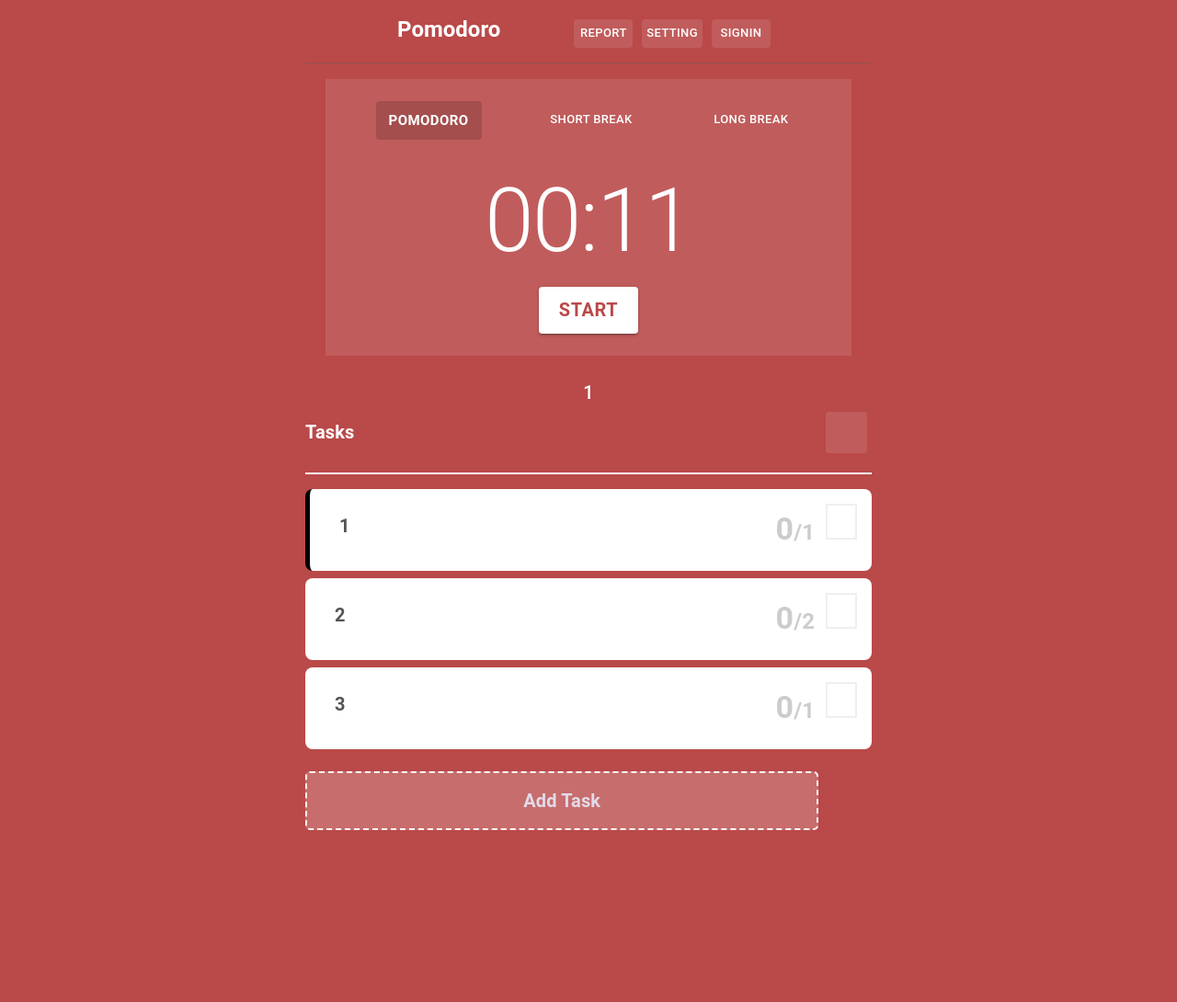
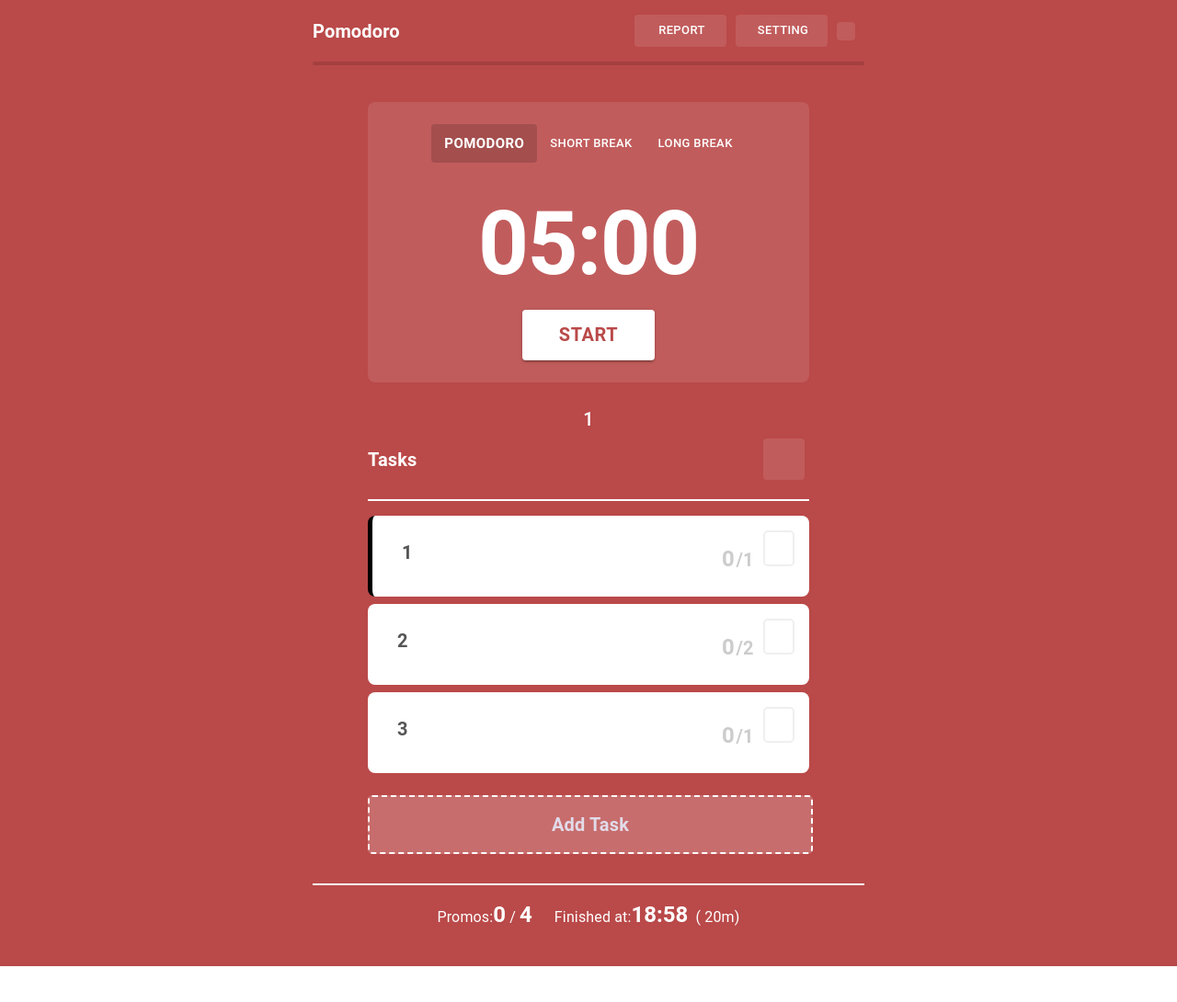
Before and after one commit to MTS999/Pomodoro, a React (Vite) app: page / in a window 1280 px wide. Shown: the top 1090 px of the page at 92% size. After the commit the page ends 1051 px from the top, so only its background shows below. Built offline with nearby package versions, Linux system fonts and the light colour scheme; a web font is replaced by a local one.

Commit message:
set theme

```diff
--- a/src/App.jsx
+++ b/src/App.jsx
@@ -10,6 +10,7 @@ import Task from "./Components/Task";
 import AudioPlayer from "./Components/AllSettings/AudioPlayer";
 import PomodoroContext, { PomodoroProvider } from "./PomodoroContext";
 import { ThemeProvider } from "@mui/material/styles";
+import PomodoroInfo from "./Components/PomodoroInfo";
 
 function App() {
   return (
@@ -25,28 +26,38 @@ function PomodoroApp() {
   return (
     <ThemeProvider theme={theme}>
       <Container
+
         maxWidth="xl"
-        sx={{ backgroundColor: "background.default", height: "200vh" }}
+        sx={{ backgroundColor: "background.default",
+          //  height: "200vh"
+          }}
+
       >
+
         <Box
           display={"flex"}
-          width={"50%"}
+          // width={"50%"}3
+          width={{ xs: "100%", sm: "600px" }} // Responsive width
+
           flexDirection={"column"}
           alignItems={"center"}
           margin={"auto"}
+          pb={5}
         >
           <Header />
+
+          <Counter />
+          <Setting />
+          <Task />
           <Divider
             sx={{
               width: "100%",
               borderBottomWidth: 2, // Adjust the thickness
-              borderColor: "#A44E4E", // Change the color
+              borderColor: "white", // Change the color
               marginY: 2, // Adjust the width to fit the parent container
             }}
           />
-          <Counter />
-          <Setting />
-          <Task />
+          <PomodoroInfo/>
           <AudioPlayer />
         </Box>
       </Container>
--- a/src/Components/Counter.jsx
+++ b/src/Components/Counter.jsx
@@ -1,10 +1,12 @@
 import React, { useState, useEffect, useContext, useRef } from "react";
 import Button from "@mui/material/Button";
-import { Box, Typography } from "@mui/material";
+import { Box, LinearProgress, Typography } from "@mui/material";
 import { useTheme } from "@mui/material/styles";
 import PomodoroContext from "../PomodoroContext";
+import useMediaQuery from "@mui/material/useMediaQuery";
 
 const Counter = () => {
+  const isExtraSmallScreen = useMediaQuery("(max-width:419px)");
   const theme = useTheme();
   const {
     pomodoroTime,
@@ -33,6 +35,10 @@ const Counter = () => {
   const [pomodoroCounterForLongBreak, setPomodoroCounterForLongBreak] =
     useState(longBreakIntervals);
   const [firstLoad, setFirstLoad] = useState(true);
+
+  const totalTime =
+    select === 1 ? pomodoroTime : select === 2 ? shortBreakTime : longBreakTime;
+  const progress = ((totalTime - time) / totalTime) * 100;
   useEffect(() => {
     let interval;
     if (isActive && time > 0) {
@@ -119,10 +125,10 @@ const Counter = () => {
     });
     let taskToMOve = updatedTasks.filter((task) => task.moveToEnd);
     // console.log(taskToMOve);
-    if (taskToMOve.length>0) {
+    if (taskToMOve.length > 0) {
       updatedTasks = updatedTasks.filter((task) => !task.moveToEnd);
 
-      updatedTasks.push({...  taskToMOve[0],moveToEnd:false});
+      updatedTasks.push({ ...taskToMOve[0], moveToEnd: false });
       if (autoSwitchTasks) {
         // Find the next incomplete task
         const nextTask = updatedTasks.find((task) => !task.taskComplete);
@@ -140,7 +146,7 @@ const Counter = () => {
     let second = time % 60;
 
     return (
-      <Typography variant="h1" color="white">{`${
+      <Typography variant="h1" color="white" fontWeight={"bold"}>{`${
         minuts < 10 ? "0" : ""
       }${minuts}:${second < 10 ? "0" : ""}${second}`}</Typography>
     );
@@ -152,36 +158,65 @@ const Counter = () => {
     setSelect(selection);
   };
   const getButtonStyles = (buttonSelect) => ({
-
     backgroundColor:
       select === buttonSelect ? theme.palette.background.secondary : "",
     color: theme.palette.background.white,
     fontWeight: select === buttonSelect ? "bold" : "",
-    padding:""
+    padding: "",
   });
   return (
     <>
+      <LinearProgress
+        variant="determinate"
+        value={progress}
+        sx={{
+          color: "white",
+          width: "100%",
+          mb: 2,
+          height: 4,
+          borderRadius: 2,
+
+          "&.MuiLinearProgress-root": {
+            backgroundColor: theme.palette.background.line,
+            // backgroundColor: "transparent",
+          },
+          "& .MuiLinearProgress-bar": {
+            backgroundColor: "white", // Progress color (filled part)
+          },
+        }} // Custom styles
+      />
       <Box
-        width={"85%"}
+        width={{ sm: "80%", xs: "100%" }}
         display={"flex"}
         flexDirection={"column"}
         justifyContent={"space-around"}
         alignItems={"center"}
         sx={{ backgroundColor: theme.palette.background.primary }}
-        padding={3}
+        paddingTop={3}
+        paddingBottom={3}
+        mt={3}
+        backgroundColor="brown"
+        borderRadius={2}
       >
-        <Box width={"100%"} display={"flex"} justifyContent={"space-around"}>
+        <Box
+          width={"100%"}
+          display={"flex"}
+          justifyContent={"center"}
+          gap={isExtraSmallScreen ? "20px" : "opx"}
+        >
           <Button
             size="large"
             variant="text"
             onClick={() => handleClick(pomodoroTime, 1)}
             style={getButtonStyles(1)}
-          sx={{
-            paddingLeft:"14px",
-            paddingRight:"14px"
-          }}
+            sx={{
+              paddingLeft: "14px",
+              paddingRight: "14px",
+            }}
           >
-            Pomodoro
+            {!isExtraSmallScreen ? "Pomodoro" : "Pomo"}
+
+            {/* Pomodoro */}
           </Button>
           <Button
             size="small"
@@ -190,11 +225,11 @@ const Counter = () => {
             onClick={() => handleClick(shortBreakTime, 2)}
             style={getButtonStyles(2)}
             sx={{
-              paddingLeft:"14px",
-              paddingRight:"14px"
+              paddingLeft: "14px",
+              paddingRight: "14px",
             }}
           >
-            Short Break
+            {!isExtraSmallScreen ? "Short Break" : "Short"}
           </Button>
           <Button
             size="small"
@@ -203,11 +238,11 @@ const Counter = () => {
             onClick={() => handleClick(longBreakTime, 3)}
             style={getButtonStyles(3)}
             sx={{
-              paddingLeft:"14px",
-              paddingRight:"14px"
+              paddingLeft: "14px",
+              paddingRight: "14px",
             }}
           >
-            Long Break
+            {!isExtraSmallScreen ? " Long Break" : "Long"}
           </Button>
         </Box>
         <Box mt={4} mb={2}>
@@ -222,11 +257,12 @@ const Counter = () => {
           sx={{
             color: theme.palette.background.default,
             backgroundColor: theme.palette.background.white,
-            fontSize:"20px",
-            fontWeight:"bold",
-            ":hover":{
-              backgroundColor:theme.palette.background.white
-            }
+            fontSize: "20px",
+            padding: "10px 40px",
+            fontWeight: "bold",
+            ":hover": {
+              backgroundColor: theme.palette.background.white,
+            },
           }}
         >
           {isActive ? "Stop" : "Start"}
--- a/src/Components/Header.jsx
+++ b/src/Components/Header.jsx
@@ -3,21 +3,41 @@ import { useContext } from "react";
 import { Button, Typography, Box, Divider } from "@mui/material";
 import { useTheme } from "@mui/material/styles";
 import PomodoroContext from "../PomodoroContext";
+import useMediaQuery from "@mui/material/useMediaQuery";
+
 const Header = () => {
   const theme = useTheme();
+  const isSmallScreen = useMediaQuery(theme.breakpoints.down("sm"));
+  const isExtraSmallScreen = useMediaQuery('(max-width:390px)');
+
   const { openSetting, setOpenSetting } = useContext(PomodoroContext);
   return (
     <>
-      <Box marginTop={2}>
+      <Box
+        width="100%"
+        marginTop={2}
+        mb={2}
+        // backgroundColor={"green"}
+        display={"flex"}
+        alignItems={"center"}
+        justifyContent={"space-between"}
+      >
         <Typography
           display={"inline-block"}
           mr={10}
-          variant="h5"
+          variant="h6"
           fontWeight={"bold"}
           color={theme.palette.background.white}
         >
-          Pomodoro
+          <i
+            className="nf nf-md-checkbox_marked_circle"
+            style={{ marginRight: !isSmallScreen ? "0px" : "4px" }}
+          ></i>
+
+          {!isExtraSmallScreen && "Pomodoro"}
+
         </Typography>
+        <Box>
           <Button
             size="small"
             variant="text"
@@ -25,9 +45,19 @@ const Header = () => {
               marginRight: "10px",
               backgroundColor: theme.palette.background.primary,
               color: theme.palette.background.white,
+              minWidth: isSmallScreen ? "auto" : "100px", // Adjust width based on screen size
+              minHeight: isSmallScreen ? "auto" : "35px",
+              // minWidth:"auto",
+              padding: isSmallScreen ? "10px" : "0px", // Less padding for small screens
+              fontSize: !isSmallScreen ? 'auto' : '18px',
+
             }}
           >
-          Report
+            <i
+              className="nf nf-cod-graph"
+              style={{ marginRight: isSmallScreen ? "0px" : "3px" }}
+            ></i>
+            {!isSmallScreen && "Report"}{" "}
           </Button>
           <Button
             size="small"
@@ -37,10 +67,23 @@ const Header = () => {
               backgroundColor: theme.palette.background.primary,
               color: theme.palette.background.white,
               border: "none",
+              minWidth: isSmallScreen ? 'auto' : '100px', // Adjust width based on screen size
+              minHeight: isSmallScreen ? 'auto' : '35px',
+              // minWidth:"auto",
+              padding: isSmallScreen ? "10px" : "0px", // Less padding for small screens
+              fontSize: !isSmallScreen ? 'auto' : '18px',
+
             }}
             onClick={() => setOpenSetting(!openSetting)}
           >
-          Setting
+            {
+              <i
+                className="nf nf-cod-settings_gear"
+                style={{ marginRight: isSmallScreen ? "0px" : "3px" }}
+              ></i>
+            }
+
+            {!isSmallScreen && "setting"}
           </Button>
           <Button
             size="small"
@@ -49,11 +92,30 @@ const Header = () => {
               marginRight: "10px",
               backgroundColor: theme.palette.background.primary,
               color: theme.palette.background.white,
+
+              minWidth:  'auto' , // Adjust width based on screen size
+              minHeight: 'auto' ,
+              padding: "10px", // Less padding for small screens
+              fontSize: "18px",
+
             }}
           >
-          SignIn
+            <i
+              className="nf nf-md-dots_vertical"
+              style={{
+               }}
+            ></i>
           </Button>
         </Box>
+      </Box>
+      {/* <Divider
+        sx={{
+          width: "100%",
+          borderBottomWidth: 2, // Adjust the thickness
+          borderColor: theme.palette.background.main, // Change the color
+          marginY: 2, // Adjust the width to fit the parent container
+        }}
+      /> */}
     </>
   );
 };
--- /dev/null
+++ b/src/Components/PomodoroInfo.jsx
@@ -0,0 +1,126 @@
+import React, { useEffect, useState } from "react";
+import { useContext } from "react";
+import { Box, Button, Typography, Divider, TextField } from "@mui/material";
+import PomodoroContext from "../PomodoroContext";
+import { useTheme } from "@mui/material/styles";
+const PomodoroInfo = () => {
+  const theme = useTheme();
+  const { Tasks, setTasks, pomodoroTime } = useContext(PomodoroContext);
+  const [newTime, setNewTime] = useState("");
+  const [timeDifference, setTimeDifference] = useState("");
+  const [totalPomodoros, setTotalPomodoros] = useState(
+    Tasks.reduce((total, task) => {
+      return total + task.totalPomodoros;
+    }, 0)
+  );
+  const [totalCompletedPomodoros, setTotalCompletedPomodoros] = useState(
+    Tasks.reduce((total, task) => {
+      return total + task.comletetedPomodoro;
+    }, 0)
+  );
+  const [RemainingTime, setRemainingTime] = useState(
+    Tasks.reduce((total, task) => {
+      return (
+        total + (task.totalPomodoros - task.comletetedPomodoro) * pomodoroTime
+      );
+    }, 0)
+  );
+
+  console.log(newTime);
+  console.log(timeDifference);
+
+  useEffect(() => {
+    const currentTime = new Date();
+    currentTime.setSeconds(currentTime.getSeconds() + RemainingTime);
+    const hours = currentTime.getHours().toString().padStart(2, "0");
+    const minutes = currentTime.getMinutes().toString().padStart(2, "0");
+    const displayTime = `${hours}:${minutes}`;
+    let hoursDiff = Math.floor(RemainingTime / 3600);
+    let minutesDiff = Math.floor((RemainingTime % 3600) / 60);
+    setNewTime(displayTime);
+    setTimeDifference(
+      `${hoursDiff < 1 ? "" : hoursDiff}${
+        hoursDiff < 1 ? "" : "h"
+      } ${minutesDiff}m`
+    );
+  }, [pomodoroTime, RemainingTime]);
+
+  return (
+    <Box
+    width={"100%"}
+      display={"flex"}
+      flexDirection={{sm:"row",xs:"column"}}
+      alignItems={"center"}
+      justifyContent={"center"}
+      gap={{sm:3,xs:1}}
+    //   backgroundColor={"green"}
+    >
+      <Box display={"inline-block"}>
+        <Typography
+          variant="body1"
+          display={"inline-block"}
+          color={theme.palette.background.white}
+        >
+          Promos:
+        </Typography>
+        <Typography
+          variant="h5"
+          display={"inline-block"}
+          color={theme.palette.background.white}
+          fontWeight={"bold"}
+        >
+          {totalCompletedPomodoros}
+        </Typography>
+        <Typography
+          variant="body1"
+          display={"inline-block"}
+          color={theme.palette.background.white}
+        >
+          &nbsp;/&nbsp;
+        </Typography>
+        <Typography
+          variant="h5"
+          display={"inline-block"}
+          color={theme.palette.background.white}
+          fontWeight={"bold"}
+        >
+          {totalPomodoros}
+        </Typography>
+      </Box>
+      <Box display={"inline-block"}>
+        <Typography
+          variant="body1"
+          display={"inline-block"}
+          color={theme.palette.background.white}
+        >
+          Finished at:
+        </Typography>
+        <Typography
+          variant="h5"
+          display={"inline-block"}
+          color={theme.palette.background.white}
+          fontWeight={"bold"}
+        >
+          {newTime}
+        </Typography>
+        <Typography
+          variant="body1"
+          display={"inline-block"}
+          color={theme.palette.background.white}
+        >
+          &nbsp;&nbsp;
+        </Typography>
+        <Typography
+          variant="body1"
+          display={"inline-block"}
+          color={theme.palette.background.white}
+          //   fontWeight={"bold"}
+        >
+          ({timeDifference})
+        </Typography>
+      </Box>
+    </Box>
+  );
+};
+
+export default PomodoroInfo;
--- a/src/Components/Task.jsx
+++ b/src/Components/Task.jsx
@@ -84,7 +84,7 @@ const Task = () => {
         display={"flex"}
         alignItems={"center"}
         justifyContent={"space-between"}
-        // backgroundColor={"white"}
+        // backgroundColor={"green"}
         // mb={1}
         p={2}
       >
@@ -111,7 +111,7 @@ const Task = () => {
         <Box display={"inline-block"}>
           <Typography
             display={"inline-block"}
-            variant="h4"
+            variant="h5"
             fontWeight={"bold"}
             color={theme.palette.setting.main}
           >
@@ -119,9 +119,12 @@ const Task = () => {
           </Typography>
           <Typography
             display={"inline-block"}
-            variant="h5"
+            variant="h6"
             fontWeight={"bold"}
             color={theme.palette.setting.main}
+            // pt={4}
+            // backgroundColor={"green"}
+            ml={.2}
           >
             /{task.totalPomodoros}
             &nbsp;&nbsp;
@@ -135,6 +138,7 @@ const Task = () => {
             border={`2px solid ${theme.palette.setting.secondary}`}
             // backgroundColor={theme.palette.setting.secondary}
             backgroundColor={"white"}
+            borderRadius={"5px"}
           >
             <Typography variant="h6" color={theme.palette.setting.menu}>
               <i color="white" className="nf nf-md-dots_vertical"></i>
@@ -151,7 +155,12 @@ const Task = () => {
   ));
   return (
     <>
-      <Box width={"100%"} mt={3}>
+      <Box
+        width={{ sm: "80%", xs: "100%" }}
+        mt={3}
+        mb={2}
+      // backgroundColor="green"
+      >
         <Box>
           <Typography textAlign={"center"} variant="h6" color="white">
             {
@@ -175,32 +184,7 @@ const Task = () => {
             >
               Tasks
             </Typography>
-            {/* <Box
 
-              // border={"2px solid green"}
-              // display={"inline-block"}
-              justifyContent={"center"}
-              alignContent={"center"}
-              alignItems={"center"}
-              textAlign={"center"}
-              height={"45px"}
-              width={"45px"}
-              // border={`2px solid ${theme.palette.setting.secondary}`}
-              backgroundColor={theme.palette.background.primary}
-              borderRadius={1}
-            >
-              <Typography
-                display={"flex"}
-                justifyContent={"center"}
-                alignContent={"center"}
-              // backgroundColor={"green"}
-              mt={1.2}
-              p={"auto"}
-              //  height={"100%"}
-                variant="h5" color="white">
-                <i color="white" className="nf nf-md-dots_vertical"></i>
-              </Typography>
-            </Box> */}
             <TaskMenu />
           </Box>
 
@@ -214,6 +198,11 @@ const Task = () => {
           />
           {taskList}
         </Box>
+        <Box
+        width={"100%"}
+        // backgroundColor={"green"}
+        >
+
         {!openTask && (
           <Box
             onClick={() => setOpenTask(!openTask)}
@@ -230,7 +219,7 @@ const Task = () => {
               },
             }}
             height={"60px"}
-            width={"90%"}
+            width={"100%"}
             border={"2px dashed white"}
             display={"flex"}
             justifyContent={"center"}
@@ -243,7 +232,7 @@ const Task = () => {
         )}
         {openTask && (
           <Box
-            width={"80%"}
+            // width={"100%"}
             mt={2}
             borderRadius={3}
             pt={2}
@@ -323,6 +312,10 @@ const Task = () => {
                   color: theme.palette.setting.main,
                   fontWeight: "bold",
                   backgroundColor: theme.palette.setting.secondary,
+                  ":hover":{
+                    backgroundColor: theme.palette.setting.secondary,
+
+                  }
                 }}
                 onClick={handleClose}
               >
@@ -339,6 +332,7 @@ const Task = () => {
             </Box>
           </Box>
         )}
+                </Box>
       </Box>
     </>
   );
--- a/src/Components/TaskMenu.jsx
+++ b/src/Components/TaskMenu.jsx
@@ -66,8 +66,8 @@ export default function TaskMenu() {
                display={"flex"}
                justifyContent={"center"}
                alignContent={"center"}
-             // backgroundColor={"green"}
-             mt={1.2}
+            //  backgroundColor={"green"}
+            //  mt={1.2}
              p={"auto"}
              //  height={"100%"}
                variant="h5" color="white">
--- a/src/PomodoroContext.jsx
+++ b/src/PomodoroContext.jsx
@@ -5,9 +5,9 @@ import { useMemo } from "react";
 const PomodoroContext = createContext();
 
 export const PomodoroProvider = ({ children }) => {
-  const [pomodoroTime, setPomodoroTime] = useState(11);
-  const [shortBreakTime, setShortBreakTime] = useState(11);
-  const [longBreakTime, setLongBreakTime] = useState(11);
+  const [pomodoroTime, setPomodoroTime] = useState(300);
+  const [shortBreakTime, setShortBreakTime] = useState(300);
+  const [longBreakTime, setLongBreakTime] = useState(30);
   const [settingIsOpen, setSettingIsOpen] = useState(false);
   const [longBreakIntervals, setLongBreakIntervals] = useState(2);
   const [autoStartBreaks, setAutoStartBreaks] = useState(true);
--- a/src/theme.jsx
+++ b/src/theme.jsx
@@ -13,7 +13,8 @@ const pomodoroTheme = createTheme({
       default: '#BA4949',
       primary: "#C15C5C",
       secondary: "#A44E4E",
-      white:"white"
+      white:"white",
+      line:"#A34040"
     },
   },
 });
@@ -22,16 +23,18 @@ const pomodoroTheme = createTheme({
 const shortBreakTheme = createTheme({
   palette: {
     setting: {
-      main: '#E0F7FA',
-      secondary: '#80DEEA',
-      text: '#004D40',
-      menu: "#00796B",
+      main: '#CCCCCC',
+      secondary: '#EFEFEF',
+      text: '#555555',
+      menu: "#999999",
     },
     background: {
-      default: '#00838F',
-      primary: "#00ACC1",
-      secondary: "#006064",
-      white:"white"
+      default: '#9B8238',
+      primary: "#A58F4C",
+      secondary: "#8C7A41",
+      white:"white",
+      line:"#8C7A41"
+
 
     },
   },
@@ -41,16 +44,18 @@ const shortBreakTheme = createTheme({
 const longBreakTheme = createTheme({
   palette: {
     setting: {
-      main: '#D1C4E9',
-      secondary: '#9575CD',
-      text: '#4527A0',
-      menu: "#7E57C2",
+      main: '#CCCCCC',
+      secondary: '#EFEFEF',
+      text: '#555555',
+      menu: "#999999",
     },
     background: {
-      default: '#512DA8',
-      primary: "#673AB7",
-      secondary: "#311B92",
-      white:"white"
+      default: '#545764',
+      primary: "#656874",
+      secondary: "#565963",
+      white:"white",
+      line:"#656874"
+
 
     },
   },
```
Also changed, not shown: src/Components/AllSettings/Alarams.jsx (+29 -5 lines). Lines whose indentation alone changed are shown as unchanged.
